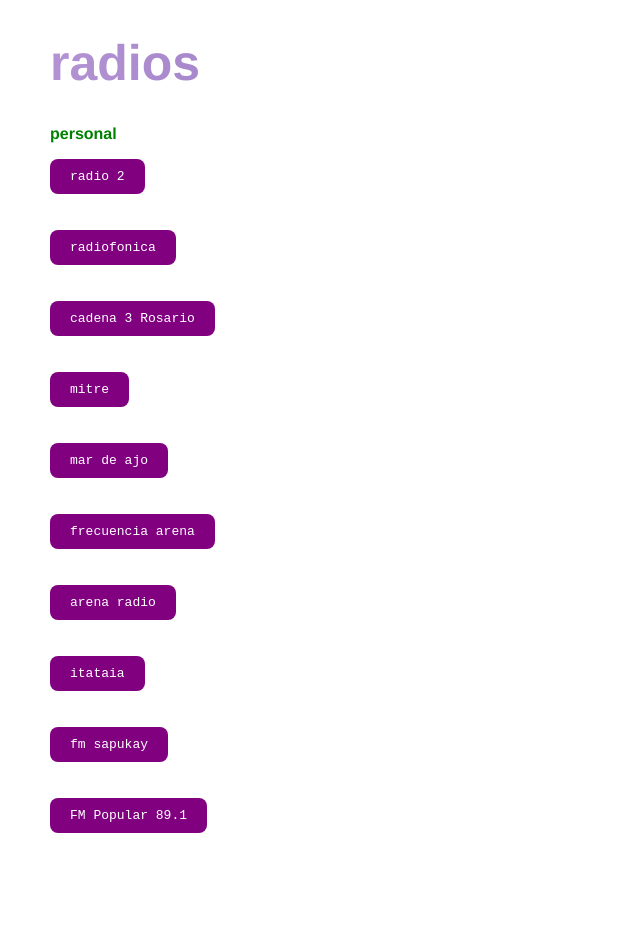
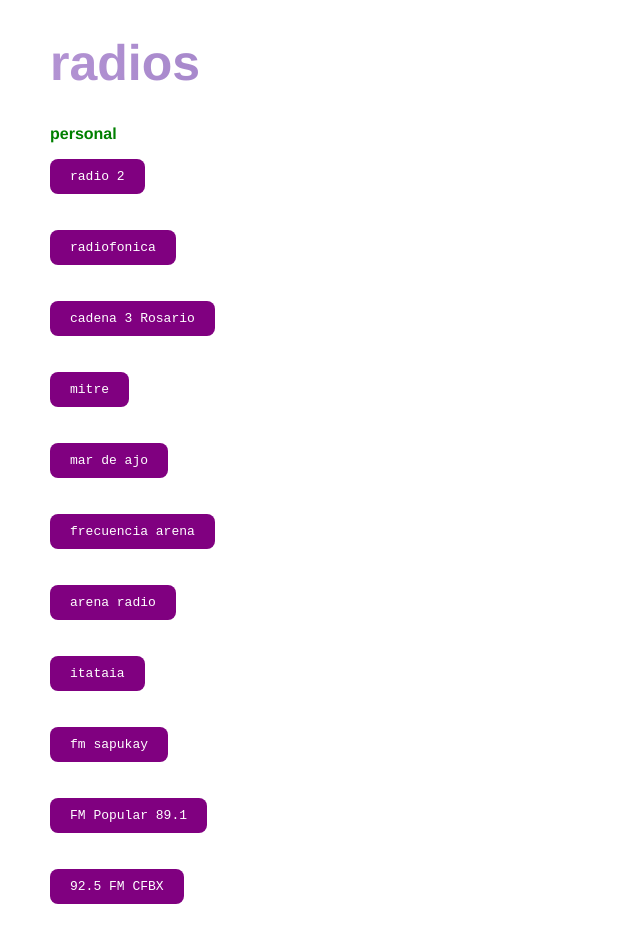
Before and after one commit to waltermas-gitter/papers, a Jekyll site: the page built from _posts/2024-11-24-radios.md, in a window 1280 px wide. Shown: the whole page, without its empty margins (0-640 px from the left). Built offline with Jekyll 4.4.1, drawn with Linux system fonts in a browser that asks for light colours; before the commit the page ends 900 px from its top, so only the background shows below that.

Commit message:
con radios.m3u

```diff
--- a/_data/radios.json
+++ b/_data/radios.json
@@ -1 +1,48 @@
-{ "radios": [ { "name": "radio 2", "url": "http://radio.garden/api/ara/content/listen/bLW1nKFh/channel.mp3" }, { "name": "radiofonica", "url": "http://radio.garden/api/ara/content/listen/1YLzLGoi/channel.mp3" }, { "name": "cadena 3 Rosario", "url": "https://playerservices.streamtheworld.com/api/livestream-redirect/c3rosario.mp3" }, { "name": "mitre", "url": "http://radio.garden/api/ara/content/listen/0CJX17oS/channel.mp3" }, { "name": "mar de ajo", "url": "http://radio.garden/api/ara/content/listen/rz13IHkz/channel.mp3" }, { "name": "frecuencia arena", "url": "http://radio.garden/api/ara/content/listen/ZHV9p9c8/channel.mp3" }, { "name": "arena radio", "url": "http://radio.garden/api/ara/content/listen/e7BvK556/channel.mp3" }, { "name": "itataia", "url": "http://radio.garden/api/ara/content/listen/6eva9Gaq/channel.mp3" }, { "name": "fm sapukay", "url": "http://radio.garden/api/ara/content/listen/n1x1bt_m/channel.mp3" }, { "name": "FM Popular 89.1", "url": "http://radio.garden/api/ara/content/listen/USU71Y1y/channel.mp3" } ] }
+{
+    "radios": [
+        {
+            "name": "radio 2",
+            "url": "http://radio.garden/api/ara/content/listen/bLW1nKFh/channel.mp3"
+        },
+        {
+            "name": "radiofonica",
+            "url": "http://radio.garden/api/ara/content/listen/1YLzLGoi/channel.mp3"
+        },
+        {
+            "name": "cadena 3 Rosario",
+            "url": "https://playerservices.streamtheworld.com/api/livestream-redirect/c3rosario.mp3"
+        },
+        {
+            "name": "mitre",
+            "url": "http://radio.garden/api/ara/content/listen/0CJX17oS/channel.mp3"
+        },
+        {
+            "name": "mar de ajo",
+            "url": "http://radio.garden/api/ara/content/listen/rz13IHkz/channel.mp3"
+        },
+        {
+            "name": "frecuencia arena",
+            "url": "http://radio.garden/api/ara/content/listen/ZHV9p9c8/channel.mp3"
+        },
+        {
+            "name": "arena radio",
+            "url": "http://radio.garden/api/ara/content/listen/e7BvK556/channel.mp3"
+        },
+        {
+            "name": "itataia",
+            "url": "http://radio.garden/api/ara/content/listen/6eva9Gaq/channel.mp3"
+        },
+        {
+            "name": "fm sapukay",
+            "url": "http://radio.garden/api/ara/content/listen/n1x1bt_m/channel.mp3"
+        },
+        {
+            "name": "FM Popular 89.1",
+            "url": "http://radio.garden/api/ara/content/listen/USU71Y1y/channel.mp3"
+        },
+        {
+            "name": "92.5 FM CFBX",
+            "url": "http://radio.garden/api/ara/content/listen/e45w0GIa/channel.mp3"
+        }
+    ]
+}
```
Also changed, not shown: _posts/2024-11-24-bash.md (+22 -0 lines), 1 other file.
